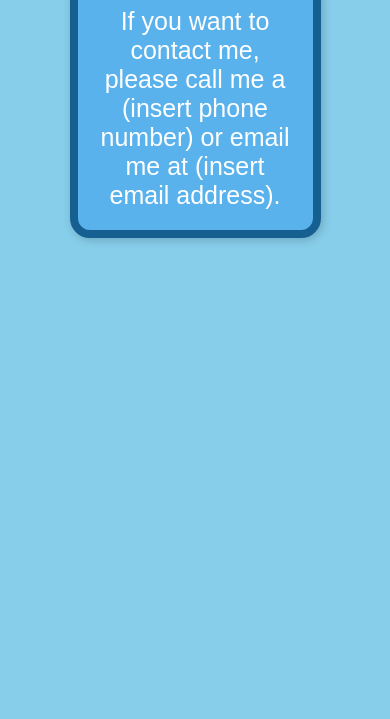
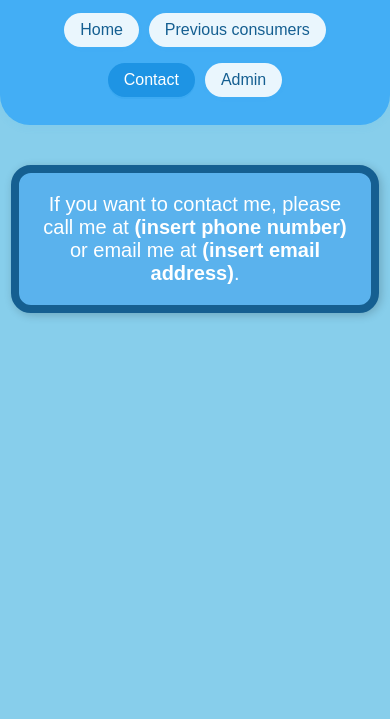
Before and after one commit to filiwal/website-for-my-sister, a website: page kaja-tutoring/public/contact.html in a window 390 px wide. Shown: the part 125-844 px from the top of the page. Drawn offline with Linux system fonts and the light colour scheme.

Commit message:
i think it is responsive

```diff
--- a/kaja-tutoring/public/contact.html
+++ b/kaja-tutoring/public/contact.html
@@ -1,5 +1,5 @@
 <!DOCTYPE html>
-<html lang="eng">
+<html lang="en">
 <head>
   <meta charset="UTF-8">
   <title>Kaja's tutoring sessions</title>
@@ -10,6 +10,8 @@
       padding: 0;
       font-family: Arial, Helvetica, sans-serif;
     }
+
+    /* ===== Title Bar ===== */
     .topnav-title {
       width: 100vw;
       box-sizing: border-box;
@@ -22,8 +24,9 @@
       margin: 0;
       padding: 20px 0 10px 0;
       user-select: none;
-            border-radius: 0;
     }
+
+    /* ===== Navigation Bar ===== */
     .topnav {
       width: 100vw;
       box-sizing: border-box;
@@ -31,21 +34,24 @@
       align-items: center;
       justify-content: space-between;
       background-color: #43aef5;
-            padding:  0 32px;
+      padding: 0 32px;
       position: relative;
       border-top: none;
       border-radius: 0 0 30px 30px;
       box-shadow: 0 2px 8px rgba(67, 174, 245, 0.08);
+      flex-wrap: wrap;
+      transition: all 0.3s ease;
     }
-        .topnav-link {
+
+    .topnav-links {
       display: flex;
       gap: 12px;
-            flex: 1;
-            justify-content: flex-start;
     }
+
     .topnav-links.right {
       justify-content: flex-end;
     }
+
     .topnav a {
       color: #155f91;
       background: #eaf6fd;
@@ -55,73 +61,94 @@
       text-decoration: none;
       font-size: 17px;
       margin: 8px 0;
-            transition:
-                background 0.2s,
-                color 0.2s,
-                box-shadow 0.2s;
+      transition: background 0.2s, color 0.2s, box-shadow 0.2s;
       box-shadow: 0 1px 4px rgba(67, 174, 245, 0.08);
-            border: none;
-            outline: none;
       font-weight: 500;
     }
+
     .topnav a:hover {
       background-color: #b3e0fc;
       color: #053352;
       box-shadow: 0 2px 8px rgba(67, 174, 245, 0.15);
     }
+
     .topnav a.active {
       background-color: #1e94e4;
       color: white;
       box-shadow: 0 2px rgba(30, 148, 228, 0.18);
     }
-        @media (max-width: 600px) {
-            .topnav, .topnav-title {
-                font-size: 1.2rem;
-                padding: 10px 4px;
+
+    /* ===== Responsive Behavior ===== */
+    @media (max-width: 750px) {
+      .topnav {
+        flex-direction: column;
+        align-items: center;
+        justify-content: center;
+        padding: 10px 0 20px 0;
       }
+
+      .topnav-links,
+      .topnav-links.right {
+        justify-content: center;
+        flex-wrap: wrap;
+        gap: 10px;
+        width: 100%;
+      }
+
       .topnav a {
-                padding: 8px 10px;
-                font-size: 15px;
+        font-size: 16px;
+        padding: 8px 16px;
       }
     }
-                .bold {
-            font-weight: bold;
-        }
-        .underline {
-            text-decoration: underline;
-        }
+
+    /* ===== Box ===== */
     .box {
       width: 50vw;
-            height: auto;
       color: white;
       background-color: #5ab2ed;
       border: 8px solid #155f91;
       padding: 20px;
-            margin: 20px auto;
+      margin: 40px auto;
       text-align: center;
       box-shadow: 2px 2px 10px rgba(0, 0, 0, 0.2);
       border-radius: 20px;
       font-size: 25px;
     }
+
+    @media (max-width: 600px) {
+      .box {
+        width: 80vw;
+        font-size: 20px;
+      }
+    }
+
+    .bold {
+      font-weight: bold;
+    }
+
+    .underline {
+      text-decoration: underline;
+    }
   </style>
 </head>
 <body>
+
   <span class="topnav-title">Kaja's tutoring sessions</span>
+
   <div class="topnav">
     <div class="topnav-links">
       <a href="home_page.html">Home</a>
-            <a href="prevous_consumers.html">prevous comsumers</a>
+      <a href="prevous_consumers.html">Previous consumers</a>
     </div>
     <div class="topnav-links right">
-            <a class="active" href="contact.html">contact</a>
-            <a href="admin.html">admin</a>
+      <a class="active" href="contact.html">Contact</a>
+      <a href="admin.html">Admin</a>
     </div>
   </div>
+
+  <div class="box">
+    If you want to contact me, please call me at <span class="bold">(insert phone number)</span> or email me at <span class="bold">(insert email address)</span>.
+  </div>
+
 </body>
-<body2>
-    <div class="box">
-        If you want to contact me, please call me a (insert phone number) or email me at (insert email address).
-
-    </div>
-</body2>
 </html>
```
Also changed, not shown: kaja-tutoring/public/admin.html (+36 -14 lines), kaja-tutoring/public/home_page.html (+65 -27 lines), kaja-tutoring/public/prevous_consumers.html (+41 -23 lines). Lines whose indentation alone changed are shown as unchanged.
